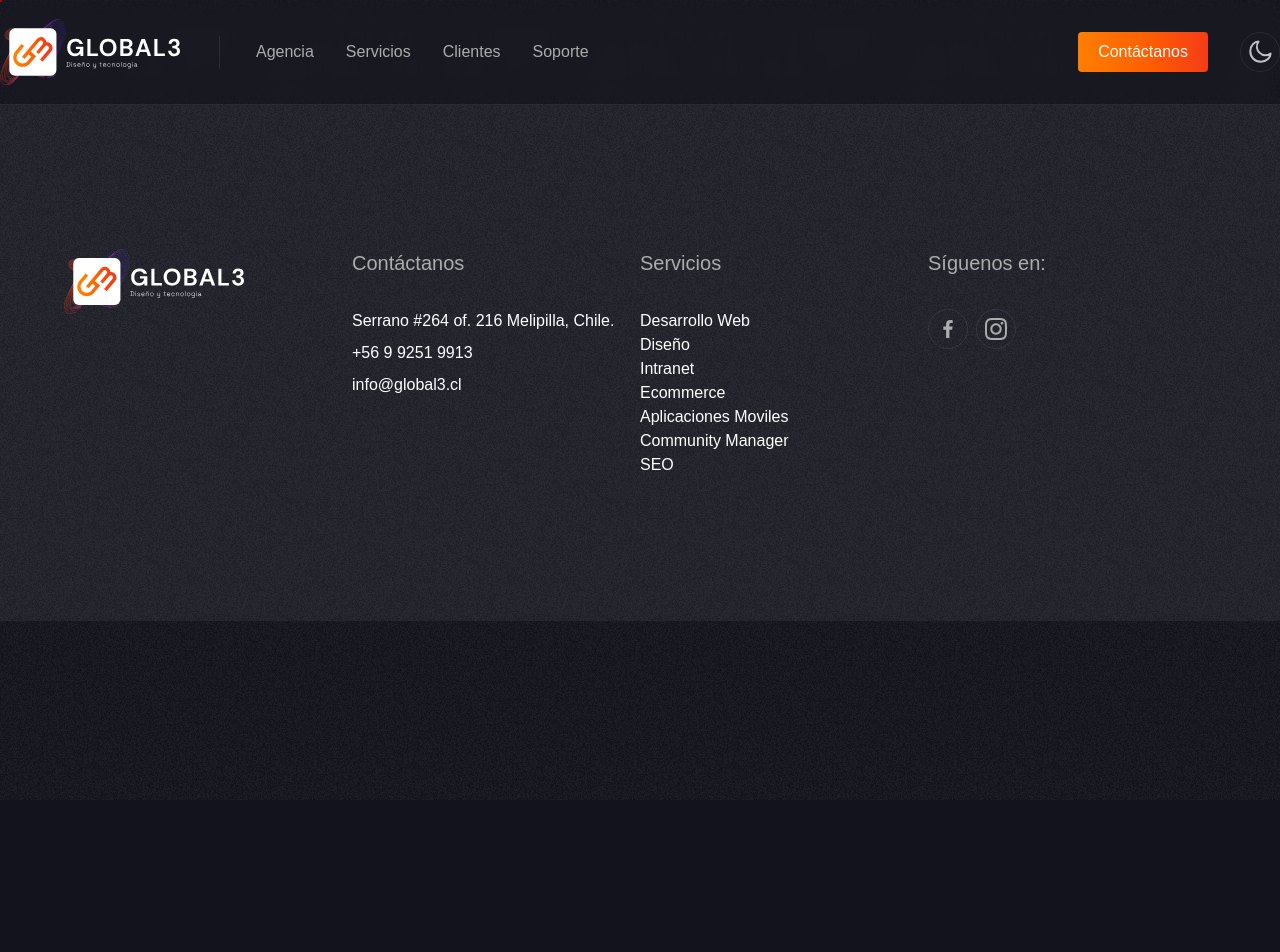
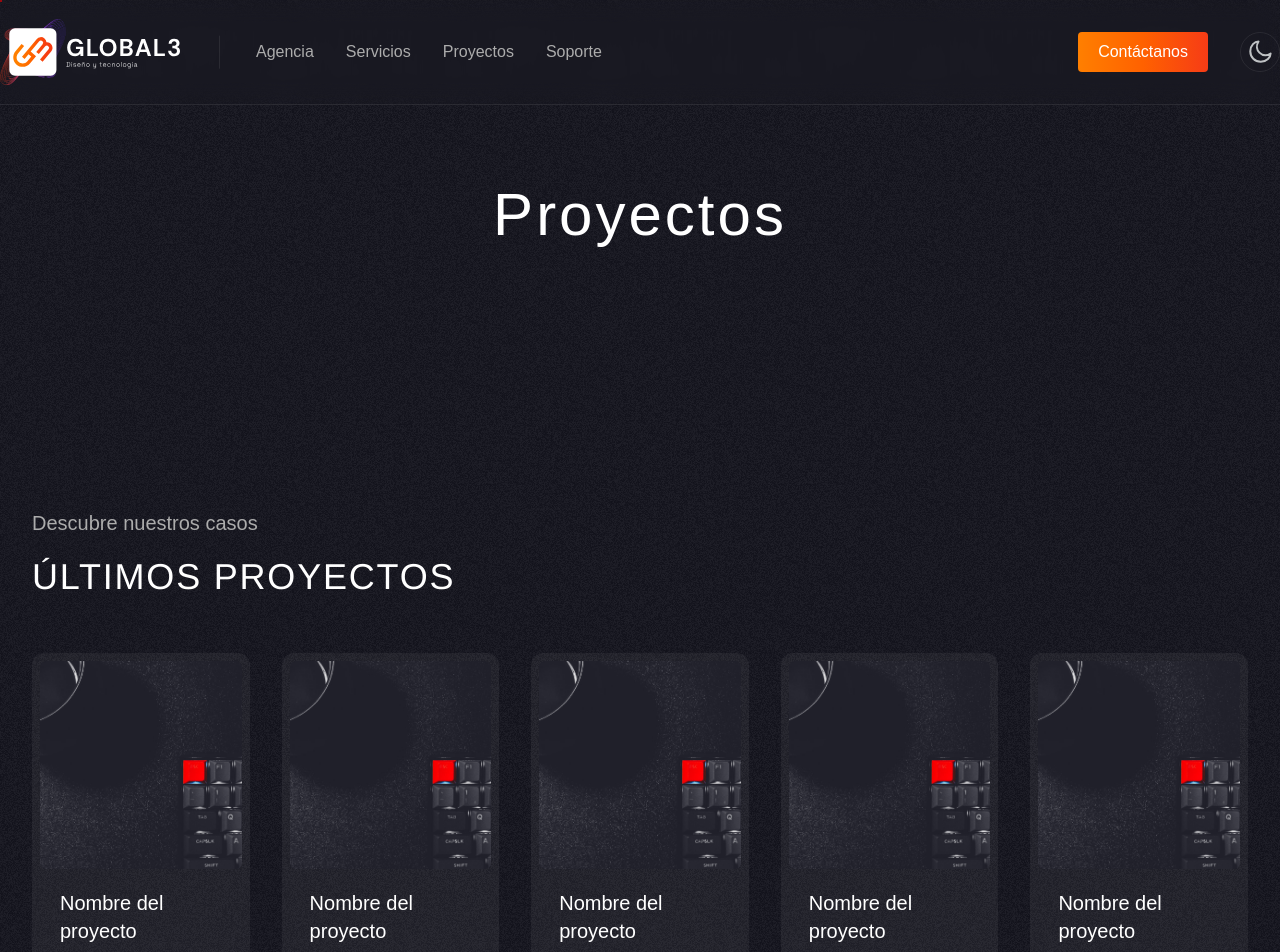
Before and after one commit to rcastillod/Global3-SPA, a Nuxt app: page /proyectos in a window 1280 px wide. Shown: the top 952 px of the page. Before the commit the page ends 800 px from the top, so only its background shows below. Built offline with nearby package versions, Linux system fonts and the light colour scheme.

Commit message:
Build: Install pinia

```diff
--- a/components/elements/SectionImage.vue
+++ b/components/elements/SectionImage.vue
@@ -1,7 +1,5 @@
 <template>
-  <div>
-    <img :src="`${img}`" :alt="img" />
-  </div>
+  <img :src="`${img}`" :alt="img" :class="class" />
 </template>
 <script>
 export default {
@@ -10,6 +8,10 @@ export default {
       type: String,
       default: "",
     },
+    class: {
+      type: String,
+      default: "",
+    },
   },
 };
 </script>
--- a/components/layout/NavBar.vue
+++ b/components/layout/NavBar.vue
@@ -19,9 +19,9 @@
         >Servicios</NuxtLink
       >
       <NuxtLink
-        to="/clientes"
+        to="/proyectos"
         class="block text-grey-dark dark:text-grey-light p-2 md:py-7 md:px-3 mx-1 border-b border-border-color dark:border-border-color-light md:border-b-0 hover:text-white transition-all ease-in-out duration-300"
-        >Clientes</NuxtLink
+        >Proyectos</NuxtLink
       >
       <NuxtLink
         to="/"
--- /dev/null
+++ b/components/layout/ProjectCard.vue
@@ -0,0 +1,31 @@
+<template>
+  <div
+    class="card pt-2 pb-10 px-2 bg-white/5 dark:bg-white rounded-xl relative transition-all ease-in-out duration-700 group"
+  >
+    <div class="card-inner">
+      <div class="card-image w-full h-52">
+        <ElementsSectionImage
+          img="/bg-proyects.jpg"
+          class="rounded-md object-cover w-full h-full"
+        />
+      </div>
+      <div class="card-title mt-5 px-5">
+        <div
+          class="text-xl text-white dark:text-primary transition-colors duration-300 ease-in-out group-hover:text-orange-2"
+        >
+          Nombre del proyecto
+        </div>
+      </div>
+    </div>
+  </div>
+</template>
+
+<script>
+export default {
+  props: {
+    proyect: {
+      type: Object,
+    },
+  },
+};
+</script>
--- a/components/layout/SiteSection.vue
+++ b/components/layout/SiteSection.vue
@@ -13,7 +13,7 @@
     <h3
       v-if="title"
       :class="titleAlignment"
-      class="text-white dark:text-primary text-4xl font-arimo uppercase mt-8 tracking-wider"
+      class="text-white dark:text-primary text-4xl font-arimo uppercase mt-5 tracking-wider"
     >
       {{ title }}
     </h3>
--- a/nuxt.config.ts
+++ b/nuxt.config.ts
@@ -15,7 +15,7 @@ export default defineNuxtConfig({
       { rel: 'icon', type: 'image/x-icon', href: '/favicon.ico' },
     ],
   },
-  modules: ['@nuxtjs/tailwindcss', '@nuxtjs/color-mode'],
+  modules: ['@nuxtjs/tailwindcss', '@nuxtjs/color-mode', '@pinia/nuxt'],
   tailwindcss: {
     cssPath: '~/assets/ss/tailwind.css',
     configPath: 'tailwind.config.js',
--- a/package.json
+++ b/package.json
@@ -10,6 +10,7 @@
   "devDependencies": {
     "@nuxtjs/color-mode": "^3.1.7",
     "@nuxtjs/tailwindcss": "^5.3.3",
+    "@pinia/nuxt": "^0.4.3",
     "install": "^0.13.0",
     "npm": "^8.19.2",
     "nuxt": "3.0.0-rc.11"
--- a/pages/agencia.vue
+++ b/pages/agencia.vue
@@ -80,6 +80,9 @@
     </section>
     <!-- Business -->
     <section class="w-full">
+      <p class="text-grey-dark dark:text-grey-light text-xl text-center">
+        Hemos trabajado con
+      </p>
       <LayoutBusiness />
     </section>
   </div>
--- a/pages/clientes.vue
+++ /dev/null
@@ -1,10 +0,0 @@
-<template>
-  <div>
-    <LayoutPageHeader pageTitle="Clientes" />
-    <section class="w-full md:mt-10"></section>
-  </div>
-</template>
-
-<script>
-definePageMeta({ layout: "page" });
-</script>
--- a/pages/index.vue
+++ b/pages/index.vue
@@ -41,7 +41,7 @@
     </section>
     <!-- Proyects -->
     <section
-      class="bg-grayscale w-full bg-[url('~/assets/images/bg-proyects.jpg')] bg-cover bg-no-repeat bg-center"
+      class="bg-grayscale w-full bg-[url('/bg-proyects.jpg')] bg-cover bg-no-repeat bg-center"
     >
       <LayoutSiteSection class="flex justify-center md:justify-start">
         <ElementsButtonTextAnim
--- /dev/null
+++ b/pages/proyectos.vue
@@ -0,0 +1,20 @@
+<template>
+  <div>
+    <LayoutPageHeader pageTitle="Proyectos" />
+    <section class="w-full md:mt-10 px-4 md:px-8">
+      <LayoutSiteSection
+        :full="true"
+        subtitle="Descubre nuestros casos"
+        title="Últimos proyectos"
+      >
+        <div class="proyectos grid grid-cols-5 gap-8 mt-14">
+          <LayoutProjectCard v-for="n in 15" />
+        </div>
+      </LayoutSiteSection>
+    </section>
+  </div>
+</template>
+
+<script>
+definePageMeta({ layout: "page" });
+</script>
```
Also changed, not shown: public/bg-proyects.jpg (added), 1 other file (tests, documents, lock files or other folders).
